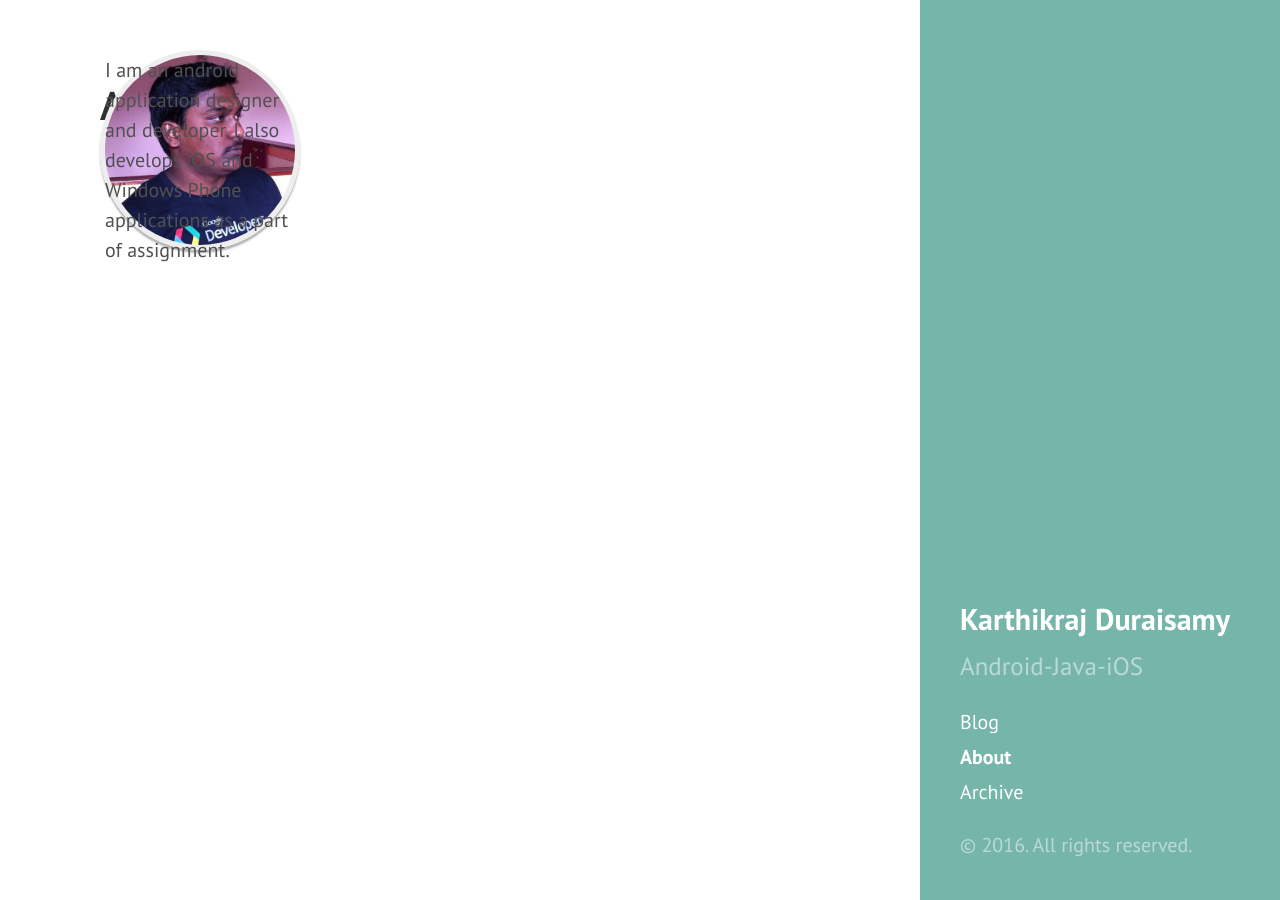
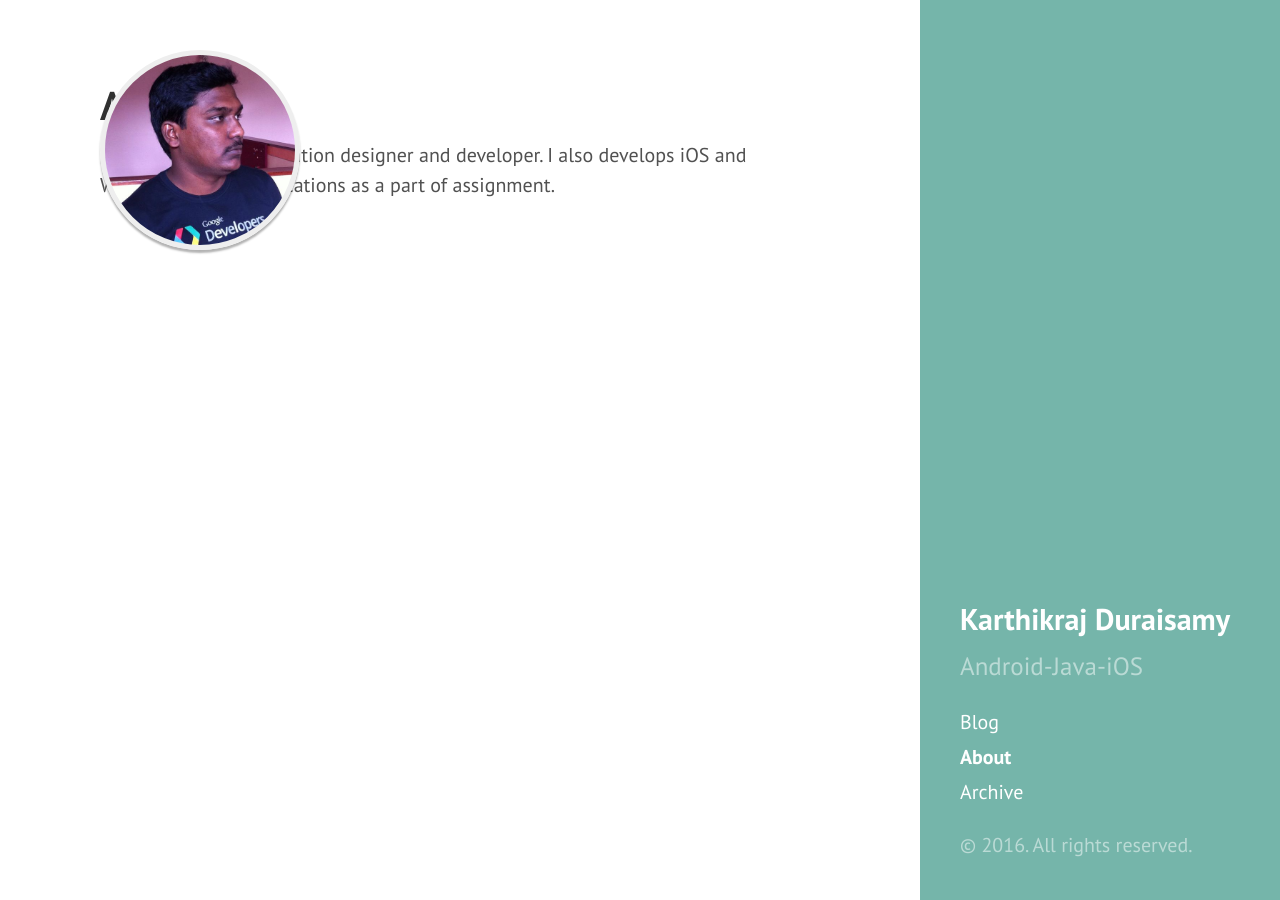
Before and after one commit to karthikraj-duraisamy/karthikraj-duraisamy.github.io, a Jekyll site: the page built from about.md, in a window 1280 px wide. Built offline with Jekyll 4.4.1, drawn with Linux system fonts in a browser that asks for light colours; Markdown is read by kramdown in place of the engine named in the settings.

Commit message:
Update about.md

```diff
--- a/about.md
+++ b/about.md
@@ -2,7 +2,7 @@
 layout: page
 title: About
 ---
-<div class="profile_kartik">I am an android application designer and developer. I also develops iOS and Windows Phone applications as a part of assignment.</div>
+<div class="profile_kartik"></div>
 
 <style type="text/css">
 .profile_kartik {
@@ -21,3 +21,9 @@ title: About
   box-shadow: 0 3px 2px rgba(0, 0, 0, 0.3);
 }
 </style>
+
+<div>
+
+I am an android application designer and developer. I also develops iOS and Windows Phone applications as a part of assignment.
+
+</div>
```
